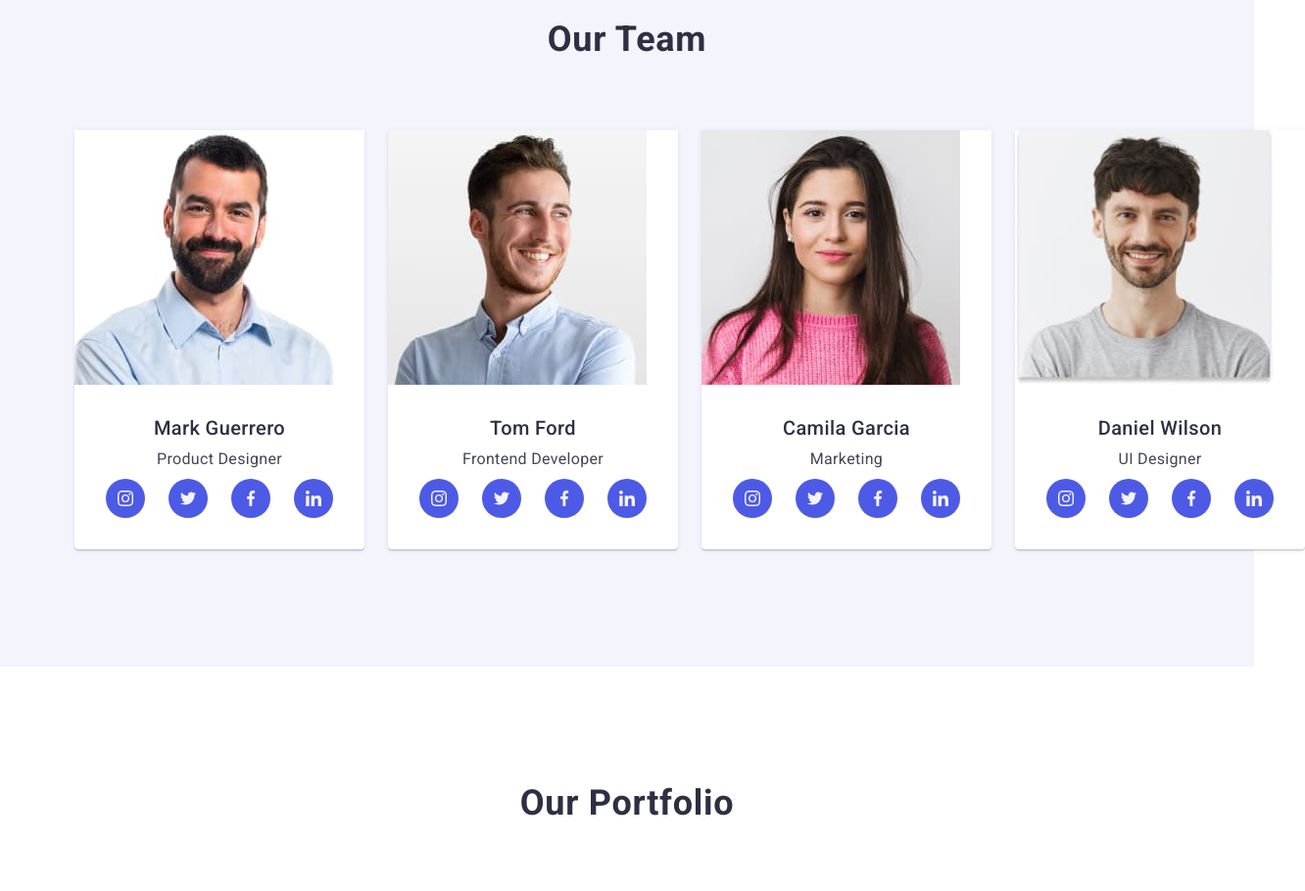
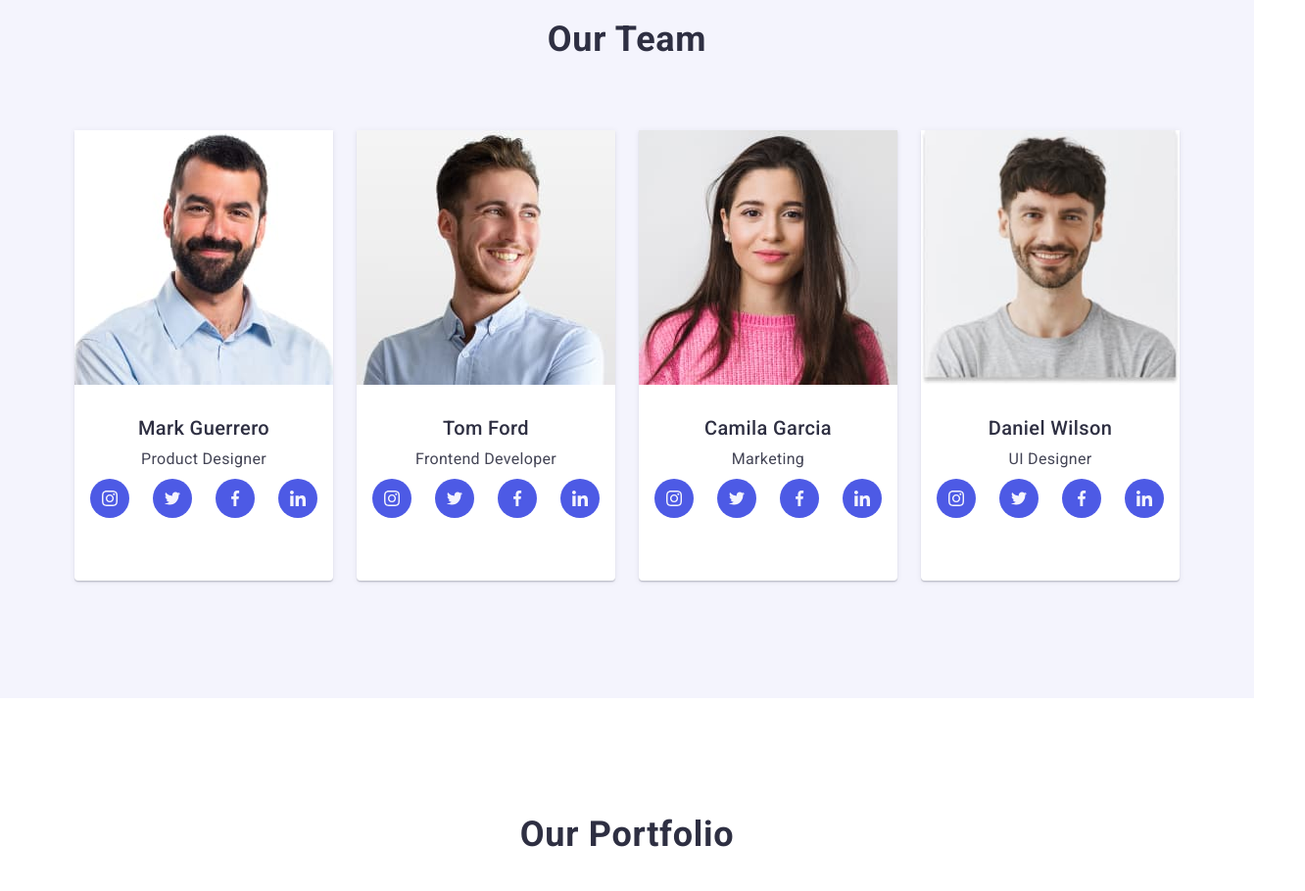
Before and after one commit to Elina-Sharlai/goit-markup-hw-04, a plain HTML site: page index.html in a window 1280 px wide. Shown: the part 1260-2170 px from the top of the page at 98% size, 1332 px wide, since content can reach past the window. Drawn offline with nearby package versions, Linux system fonts and the light colour scheme.

Commit message:
add markup

```diff
--- a/css/styles.css
+++ b/css/styles.css
@@ -331,6 +331,7 @@ img {
   color: #2e2f42;
 }
 .team-item {
+  padding: 0px 0px 32px 0px;
   border-radius: 0 0 4px 4px;
   background-color: #fff;
   box-shadow: 0px 1px 6px rgba(46, 47, 66, 0.08),
@@ -339,6 +340,7 @@ img {
 .team-img {
   background-color: url('path_to_image');
 }
+
 .team-subtitle {
   font-weight: 500;
   font-size: 20px;
@@ -350,7 +352,7 @@ img {
 }
 
 .team-info {
-  padding: 32px;
+  padding: 32px 16px;
 }
 
 .team-text {
```
